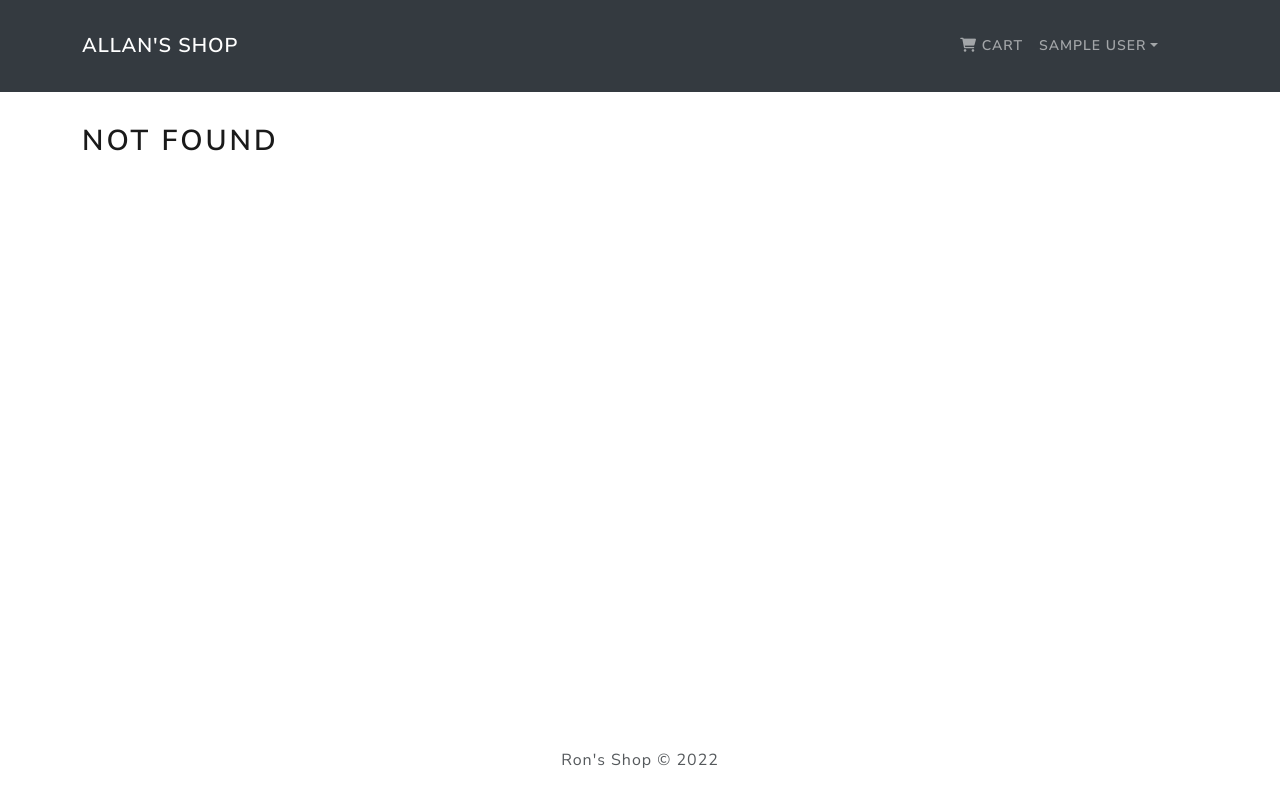
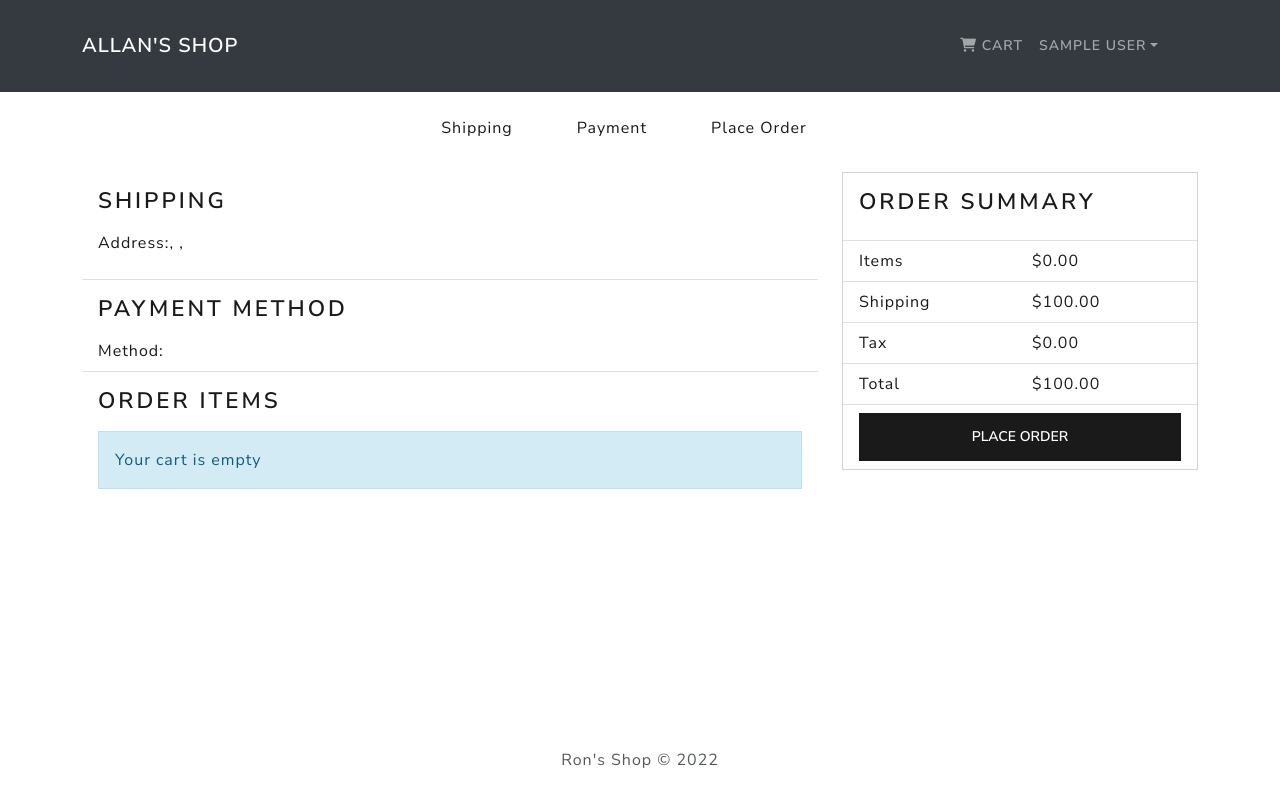
Before and after one commit to jjppsia/shop, a React (Create React App) app in the folder frontend/: page /placeorder in a window 1280 px wide. Before the commit this address had no page. Built offline with nearby package versions, Linux system fonts and the light colour scheme; sample sign-in values are in the browser's storage.

Commit message:
Add place order page

```diff
--- a/frontend/src/App.js
+++ b/frontend/src/App.js
@@ -7,6 +7,7 @@
   HomePage,
   LoginPage,
   PaymentPage,
+  PlaceOrderPage,
   PrivateRouteWrapper,
   ProductPage,
   ProfilePage,
@@ -25,6 +26,7 @@
               <Route path='/profile' element={<ProfilePage />} />
               <Route path='/shipping' element={<ShippingPage />} />
               <Route path='/payment' element={<PaymentPage />} />
+              <Route path='/placeorder' element={<PlaceOrderPage />} />
             </Route>
             <Route path='/' element={<HomePage />} />
             <Route path='/login' element={<LoginPage />} />
--- /dev/null
+++ b/frontend/src/pages/PlaceOrderPage.js
@@ -0,0 +1,128 @@
+import React, { useState } from 'react'
+import { Button, Row, Col, ListGroup, Image, Card } from 'react-bootstrap'
+import { useDispatch, useSelector } from 'react-redux'
+import { useNavigate, Link } from 'react-router-dom'
+import { CheckoutSteps, Message } from '../components'
+import { calculatePrices } from '../utils/calculatePrices'
+
+function PlaceOrderPage() {
+  const cart = useSelector((state) => state.cart)
+
+  const addDecimals = (num) => {
+    return (Math.round(num * 100) / 100).toFixed(2)
+  }
+
+  cart.itemsPrice = addDecimals(
+    cart.cartItems.reduce((acc, item) => acc + item.price * item.qty, 0)
+  )
+  cart.shippingPrice = addDecimals(cart.itemsPrice > 100 ? 0 : 100)
+  cart.taxPrice = addDecimals(Number((0.15 * cart.itemsPrice).toFixed(2)))
+  cart.totalPrice = addDecimals(
+    Number(cart.itemsPrice) + Number(cart.shippingPrice) + Number(cart.taxPrice)
+  )
+
+  const handlePlaceOrder = () => {
+    console.log('place order')
+  }
+
+  return (
+    <>
+      <CheckoutSteps shipping payment placeOrder />
+      <Row>
+        <Col md={8}>
+          <ListGroup variant='flush'>
+            <ListGroup.Item>
+              <h2>Shipping</h2>
+              <p>
+                <strong>Address:</strong>
+                {cart.shippingAddress.address}, {cart.shippingAddress.city}{' '}
+                {cart.shippingAddress.postalCode},{' '}
+                {cart.shippingAddress.country}
+              </p>
+            </ListGroup.Item>
+            <ListGroup.Item>
+              <h2>Payment Method</h2>
+              <strong>Method: </strong>
+              {cart.paymentMethod}
+            </ListGroup.Item>
+            <ListGroup.Item>
+              <h2>Order Items</h2>
+              {cart.cartItems.length === 0 ? (
+                <Message>Your cart is empty</Message>
+              ) : (
+                <ListGroup variant='flush'>
+                  {cart.cartItems.map((item, index) => (
+                    <ListGroup.Item key={index}>
+                      <Row>
+                        <Col md={1}>
+                          <Image
+                            src={item.image}
+                            alt={item.name}
+                            fluid
+                            rounded
+                          />
+                        </Col>
+                        <Col>
+                          <Link to={`/product/${item.product}`}>
+                            {item.name}
+                          </Link>
+                        </Col>
+                        <Col md={4}>
+                          {item.qty} x ${item.price} = ${item.qty * item.price}
+                        </Col>
+                      </Row>
+                    </ListGroup.Item>
+                  ))}
+                </ListGroup>
+              )}
+            </ListGroup.Item>
+          </ListGroup>
+        </Col>
+        <Col md={4}>
+          <Card>
+            <ListGroup variant='flush'>
+              <ListGroup.Item>
+                <h2>Order Summary</h2>
+              </ListGroup.Item>
+              <ListGroup.Item>
+                <Row>
+                  <Col>Items</Col>
+                  <Col>${cart.itemsPrice}</Col>
+                </Row>
+              </ListGroup.Item>
+              <ListGroup.Item>
+                <Row>
+                  <Col>Shipping</Col>
+                  <Col>${cart.shippingPrice}</Col>
+                </Row>
+              </ListGroup.Item>
+              <ListGroup.Item>
+                <Row>
+                  <Col>Tax</Col>
+                  <Col>${cart.taxPrice}</Col>
+                </Row>
+              </ListGroup.Item>
+              <ListGroup.Item>
+                <Row>
+                  <Col>Total</Col>
+                  <Col>${cart.totalPrice}</Col>
+                </Row>
+              </ListGroup.Item>
+              <ListGroup.Item className='d-grid gap-2'>
+                <Button
+                  type='button'
+                  disabled={cart.cartItems === 0}
+                  onClick={handlePlaceOrder}
+                >
+                  Place Order
+                </Button>
+              </ListGroup.Item>
+            </ListGroup>
+          </Card>
+        </Col>
+      </Row>
+    </>
+  )
+}
+
+export default PlaceOrderPage
--- a/frontend/src/pages/index.js
+++ b/frontend/src/pages/index.js
@@ -2,6 +2,7 @@
 export { default as HomePage } from './HomePage'
 export { default as LoginPage } from './LoginPage'
 export { default as PaymentPage } from './PaymentPage'
+export { default as PlaceOrderPage } from './PlaceOrderPage'
 export { default as PrivateRouteWrapper } from './PrivateRouteWrapper'
 export { default as ProductPage } from './ProductPage'
 export { default as ProfilePage } from './ProfilePage'
--- /dev/null
+++ b/frontend/src/utils/calculatePrices.js
@@ -0,0 +1,5 @@
+const addDecimals = (number) => {
+  return (Math.round(number * 100) / 100).toFixed(2)
+}
+
+export const calculatePrices = (cart) => {}
```
